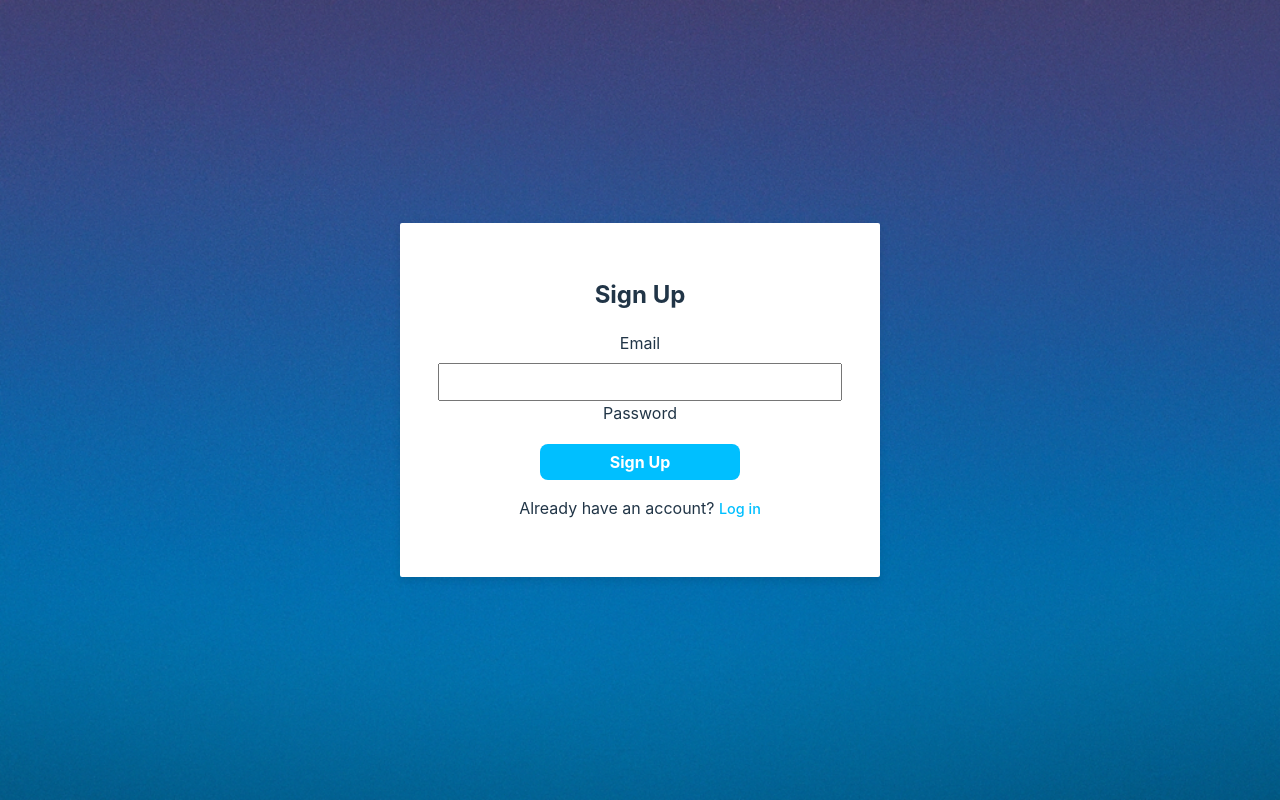
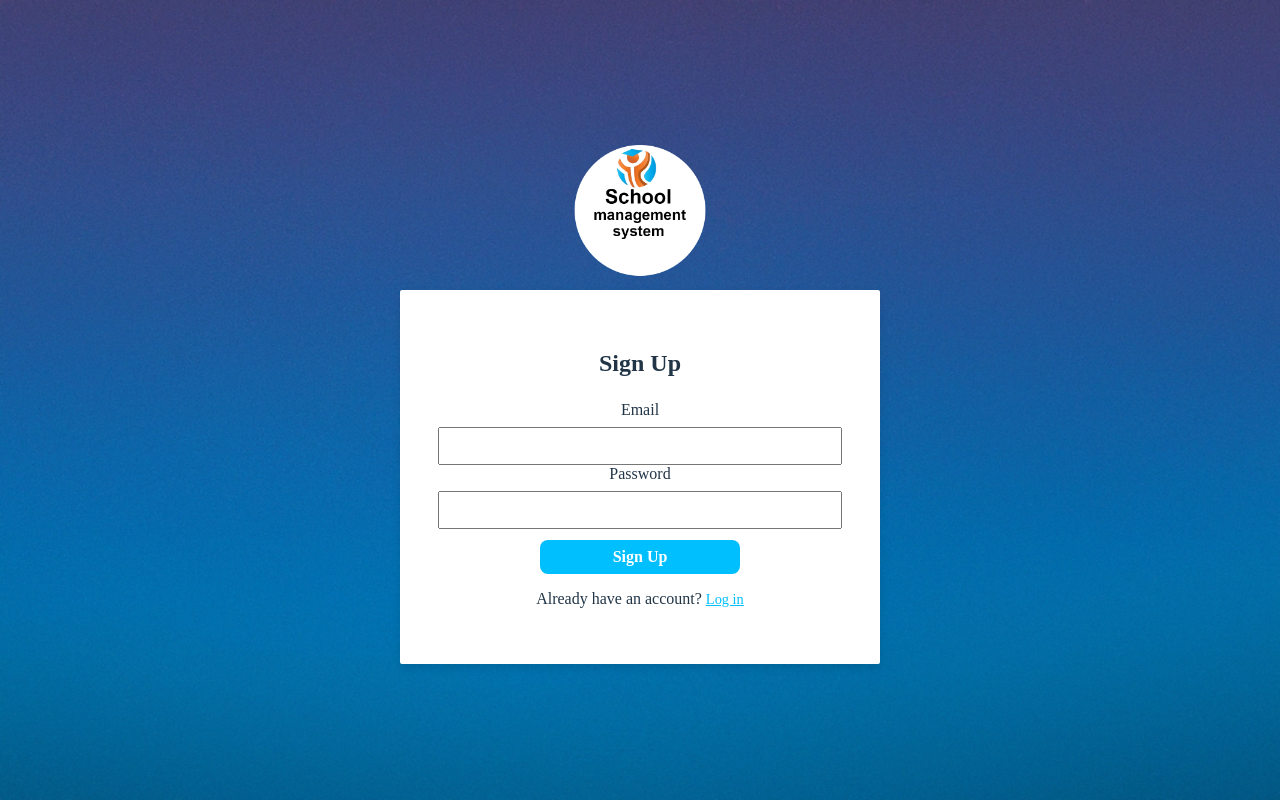
Before and after one commit to Pinto1232/schoolManagementSystem, a React (Vite) app: page / in a window 1280 px wide. Built offline with nearby package versions, Linux system fonts and the light colour scheme.

Commit message:
Commit code

```diff
--- a/index.html
+++ b/index.html
@@ -2,9 +2,9 @@
 <html lang="en">
   <head>
     <meta charset="UTF-8" />
-    <link rel="icon" type="image/svg+xml" href="/vite.svg" />
+    <link rel="icon" type="image/svg+xml" href="" />
     <meta name="viewport" content="width=device-width, initial-scale=1.0" />
-    <title>Login</title>
+    <title>Login || Management System</title>
   </head>
   <body>
     <div id="root"></div>
--- a/package.json
+++ b/package.json
@@ -12,7 +12,8 @@
     "express": "^4.18.2",
     "react": "^18.2.0",
     "react-dom": "^18.2.0",
-    "react-router-dom": "^6.6.1"
+    "react-router-dom": "^6.6.1",
+    "tailwindcss": "^3.2.4"
   },
   "devDependencies": {
     "@types/react": "^18.0.26",
--- a/src/App.jsx
+++ b/src/App.jsx
@@ -1,7 +1,7 @@
 import { useState } from 'react'
 import './App.css'
 import SignUpLoginForm from './components/LoginForm/LoginForm'
-import { BrowserRouter as Router, useNavigate } from 'react-router-dom'
+
 
 
 
@@ -11,9 +11,6 @@ function App() {
   return (
     <div className="App">
       <SignUpLoginForm />
-      <Router>
-         <dashboard />
-      </Router>
     </div>
   )
 }
--- a/src/components/LoginForm/LoginForm.jsx
+++ b/src/components/LoginForm/LoginForm.jsx
@@ -1,5 +1,6 @@
 import React, { useState, useHistory  } from 'react';
 import './login.css'
+import MyBrandLogo from '../../assets/Logo.png'
 
 
 function SignUpLoginForm() {
@@ -63,9 +64,13 @@ function SignUpLoginForm() {
     }
 
     return (
+        <>
+        <div className='logo-block'>
+           <img className='logo' src={MyBrandLogo} />
+        </div>
         <form onSubmit={handleSubmit}>
             {formType === 'signup' ? (
-                <h2>Sign Up</h2>
+                <h2 className='text-3xl'>Sign Up</h2>
             ) : (
                 <h2>Log In</h2>
             )}
@@ -79,7 +84,7 @@ function SignUpLoginForm() {
                 onChange={handleInputChange}
             />
             <label htmlFor="password">Password</label>
-            <inputnp
+            <input
                 type="password"
                 id="password"
                 name="password"
@@ -97,6 +102,7 @@ function SignUpLoginForm() {
                 )}
             </p>
         </form>
+        </>
     );
 }
 
--- a/src/components/LoginForm/login.css
+++ b/src/components/LoginForm/login.css
@@ -1,3 +1,7 @@
+.logo{
+    max-width: 30%;
+}
+
 .error-message {
     color: red;
 }
@@ -55,3 +59,15 @@ form a {
 form a:hover {
     text-decoration: underline;
 }
+
+button {
+    border-radius: 8px;
+    border: 1px solid transparent;
+    padding: 0.6em 1.2em;
+    font-size: 1em;
+    font-weight: 500;
+    font-family: inherit;
+    background-color: #1a1a1a;
+    cursor: pointer;
+    transition: border-color 0.25s;
+  }
--- a/src/index.css
+++ b/src/index.css
@@ -1,59 +1,9 @@
-:root {
-  font-family: Inter, Avenir, Helvetica, Arial, sans-serif;
-  font-size: 16px;
-  line-height: 24px;
-  font-weight: 400;
-
-  color-scheme: light dark;
-  color: rgba(255, 255, 255, 0.87);
-  background-color: #242424;
-
-  font-synthesis: none;
-  text-rendering: optimizeLegibility;
-  -webkit-font-smoothing: antialiased;
-  -moz-osx-font-smoothing: grayscale;
-  -webkit-text-size-adjust: 100%;
-}
-
-a {
-  font-weight: 500;
-  color: #646cff;
-  text-decoration: inherit;
-}
-a:hover {
-  color: #535bf2;
-}
-
 body {
   margin: 0;
   display: flex;
   place-items: center;
   min-width: 320px;
   min-height: 100vh;
-}
-
-h1 {
-  font-size: 3.2em;
-  line-height: 1.1;
-}
-
-button {
-  border-radius: 8px;
-  border: 1px solid transparent;
-  padding: 0.6em 1.2em;
-  font-size: 1em;
-  font-weight: 500;
-  font-family: inherit;
-  background-color: #1a1a1a;
-  cursor: pointer;
-  transition: border-color 0.25s;
-}
-button:hover {
-  border-color: #646cff;
-}
-button:focus,
-button:focus-visible {
-  outline: 4px auto -webkit-focus-ring-color;
 }
 
 @media (prefers-color-scheme: light) {
--- a/src/pages/dashboard.jsx
+++ b/src/pages/dashboard.jsx
@@ -1,6 +1,6 @@
 import React from 'react'
 
-function dashboard() {
+function Dashboard() {
   return (
     <div>
        <h2>Dashboard</h2>
@@ -8,4 +8,4 @@ function dashboard() {
   )
 }
 
-export default dashboard
+export default Dashboard
--- /dev/null
+++ b/tailwind.config.cjs
@@ -0,0 +1,8 @@
+/** @type {import('tailwindcss').Config} */
+module.exports = {
+  content: [],
+  theme: {
+    extend: {},
+  },
+  plugins: [],
+}
```
Also changed, not shown: src/styles.css (added), src/tailwind.css (added), 1 other file (tests, documents, lock files or other folders).
